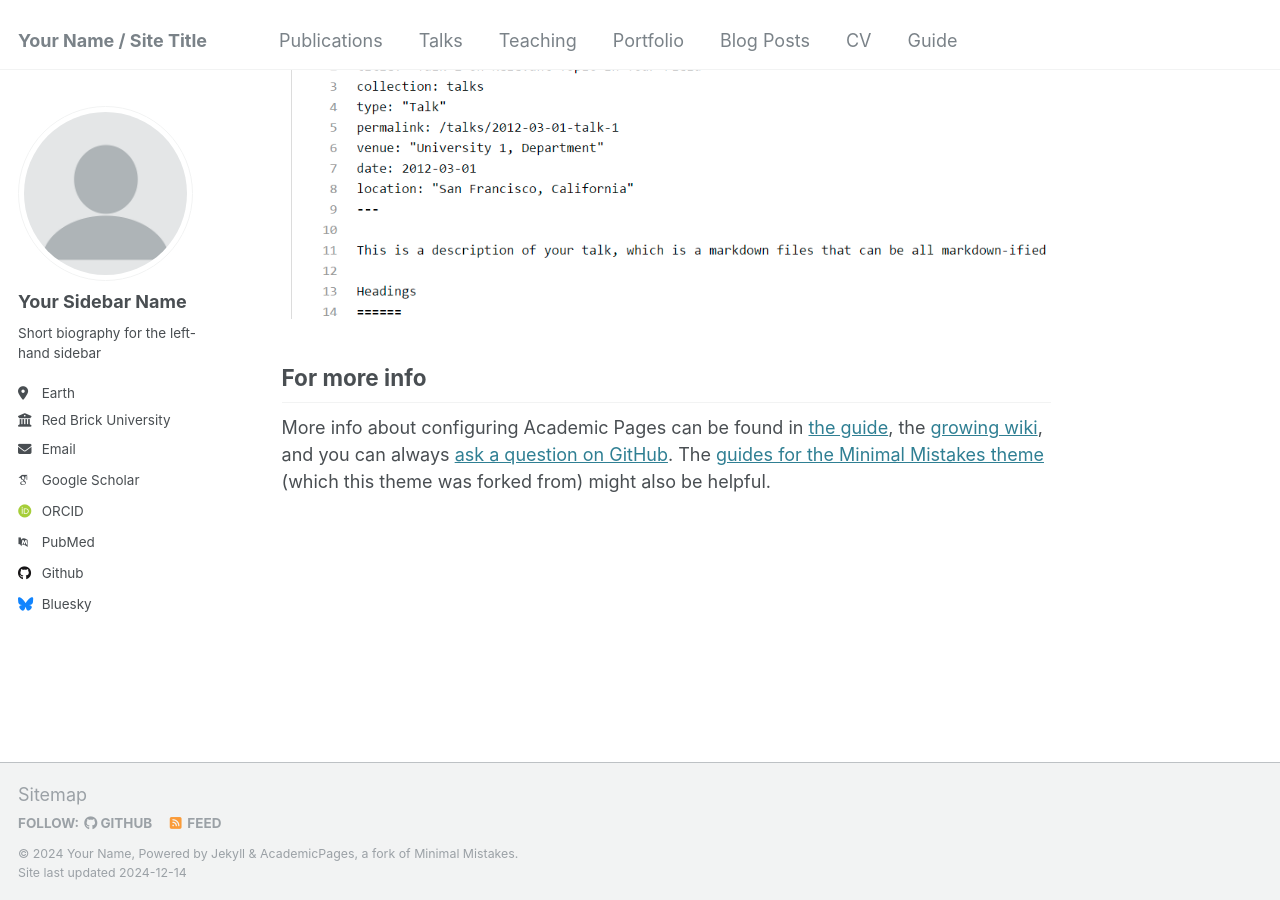
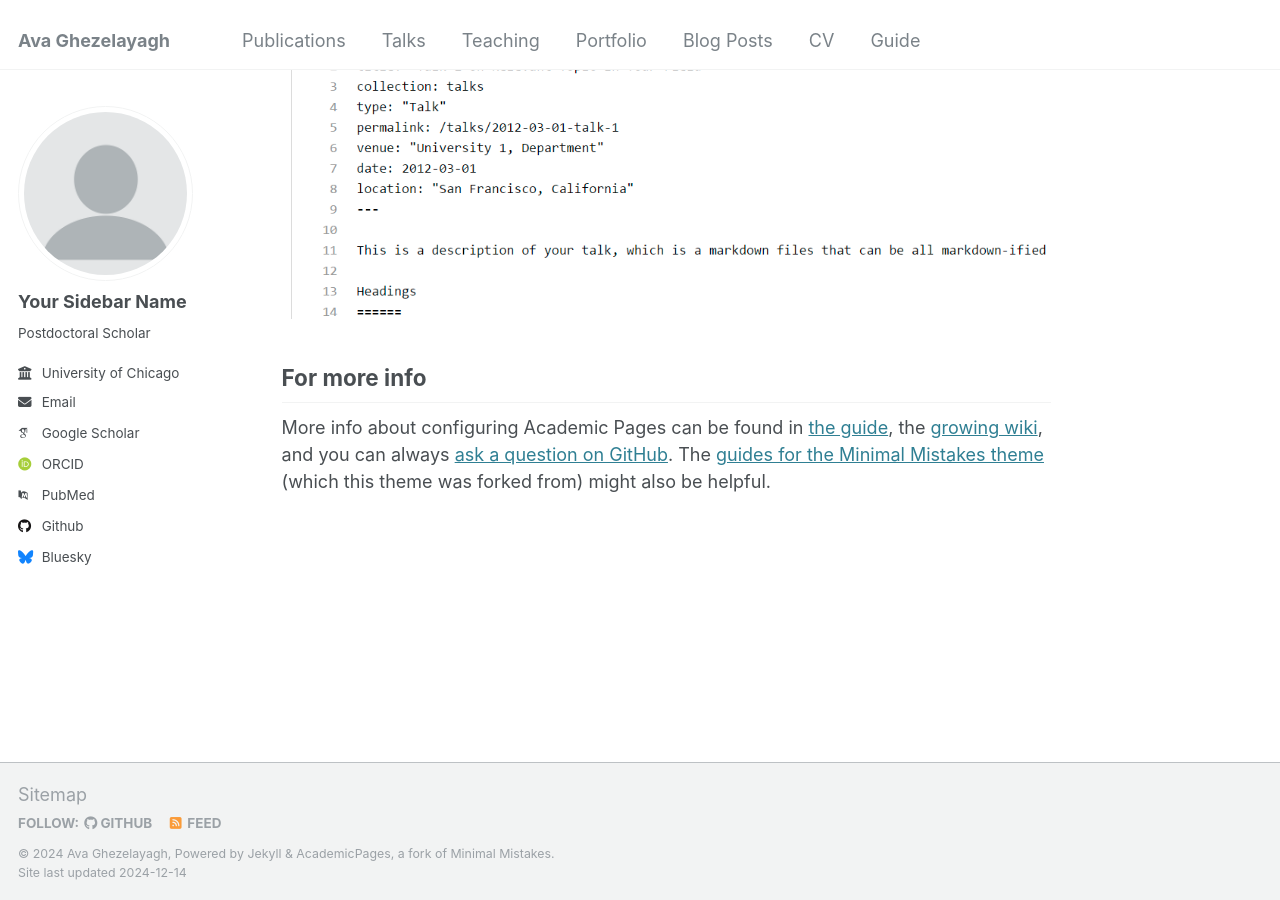
Before and after one commit to avaghezelayagh/avaghezelayagh.github.io, a Jekyll site: the page built from _pages/about.md, in a window 1280 px wide and 900 px high, scrolled down 2643 px. Built offline with Jekyll 4.4.1, drawn with Linux system fonts in a browser that asks for light colours; some web fonts are replaced.

Commit message:
Update _config.yml

```diff
--- a/_config.yml
+++ b/_config.yml
@@ -8,13 +8,13 @@
 
 # Basic Site Settings
 locale                   : "en-US"
-title                    : "Your Name / Site Title"
+title                    : "Ava Ghezelayagh"
 title_separator          : "-"
-name                     : &name "Your Name"
-description              : &description "personal description"
-url                      : https://academicpages.github.io # the base hostname & protocol for your site e.g. "https://[your GitHub username].github.io"
+name                     : &name "Ava Ghezelayagh"
+description              : &description "Postdoc - UChicago"
+url                      : https://avaghezelayagh.github.io
 baseurl                  : "" # the subpath of your site, e.g. "/blog"
-repository               : "academicpages/academicpages.github.io"
+repository               : "avaghezelayagh.github.io"
 
 # Site Author - The following control what appear as part of the author content on the side bar.
 #               If a field is blank the icon and link will not appear, otherwise it will be shown.
@@ -23,10 +23,10 @@ author:
   # Biographic information
   avatar           : "profile.png"
   name             : "Your Sidebar Name"
-  pronouns         : # example: "she/her"
-  bio              : "Short biography for the left-hand sidebar"
-  location         : "Earth"
-  employer         : "Red Brick University"
+  pronouns         :
+  bio              : "Postdoctoral Scholar"
+  location         :
+  employer         : "University of Chicago"
   uri              : # URL
   email            : "none@example.org"
 
```
